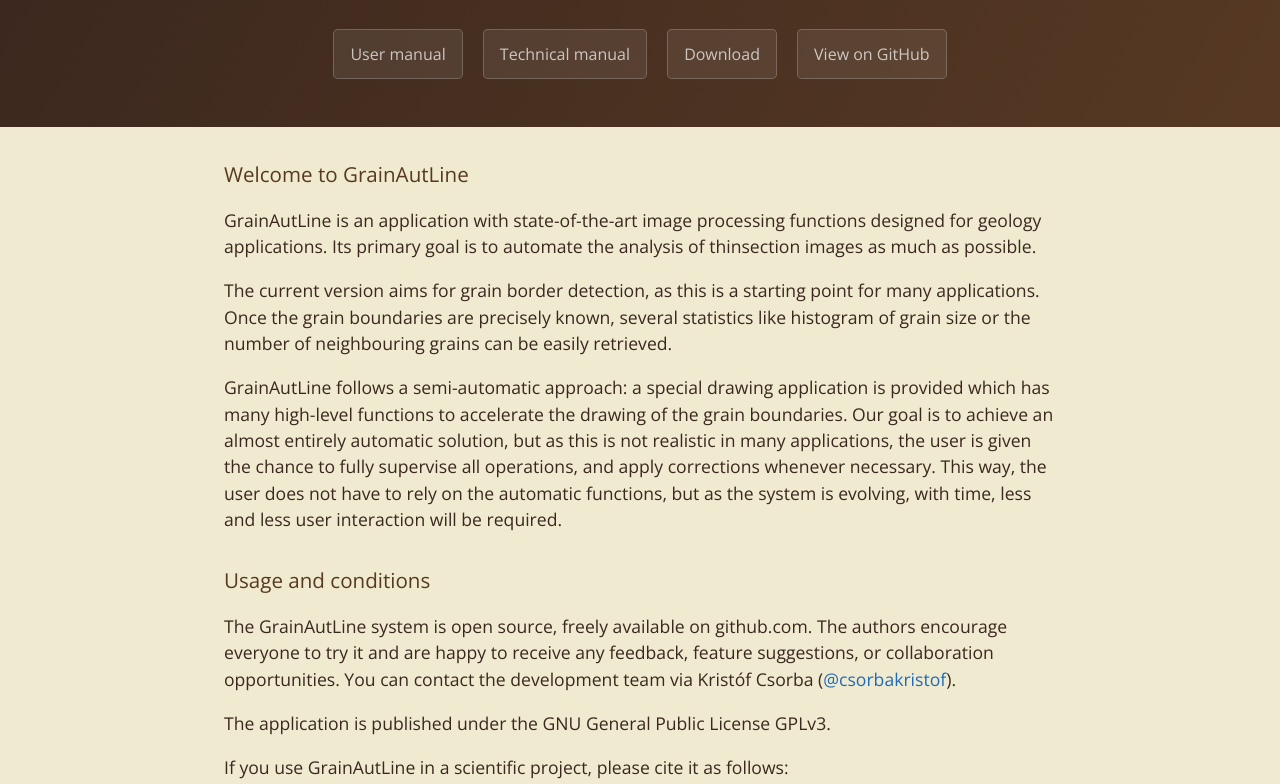
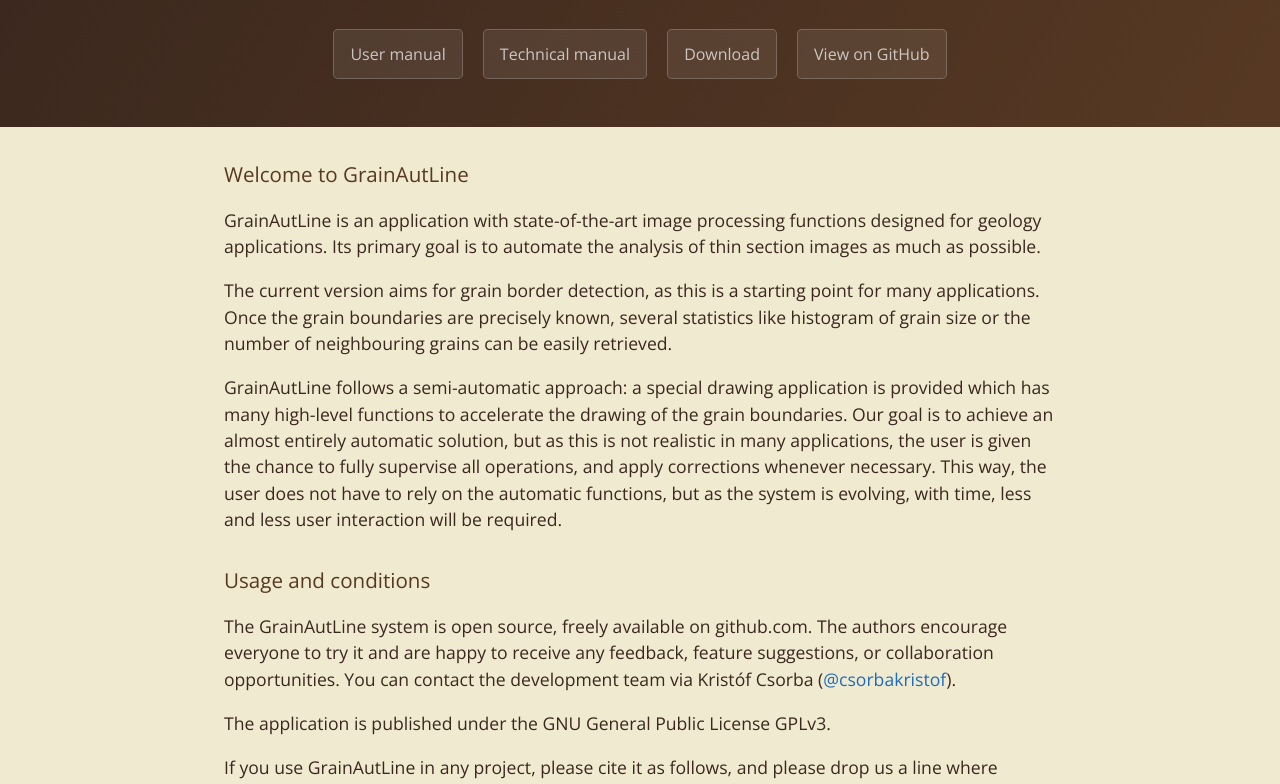
Before and after one commit to bmeaut/grainautline, a plain HTML site: page index.html in a window 1280 px wide. Shown: the part 160-944 px from the top of the page. Drawn offline with nearby package versions, Linux system fonts and the light colour scheme; files that its build step writes are made by us from their sources.

Commit message:
Small fixes in text.

```diff
--- a/index.html
+++ b/index.html
@@ -24,7 +24,7 @@
 <a id="welcome-to-grainautline" class="anchor" href="#welcome-to-grainautline" aria-hidden="true"><span class="octicon octicon-link"></span></a>Welcome to GrainAutLine</h3>
 
 <p>GrainAutLine is an application with state-of-the-art image processing functions designed for geology applications.
-Its primary goal is to automate the analysis of thinsection images as much as possible.</p>
+Its primary goal is to automate the analysis of thin section images as much as possible.</p>
 
 <p>The current version aims for grain border detection, as this is a starting point for many applications. Once the grain boundaries are precisely known, several statistics like histogram of grain size or the number of neighbouring grains can be easily retrieved.</p>
 
@@ -37,7 +37,7 @@ Its primary goal is to automate the analysis of thinsection images as much as po
 
 <p>The application is published under the GNU General Public License GPLv3.</p>
 
-<p>If you use GrainAutLine in a scientific project, please cite it as follows:</p>
+<p>If you use GrainAutLine in any project, please cite it as follows, and please drop us a line where GrainAutLine was cited, thank you.</p>
 
 <p>Kristóf Csorba, Lilla Barancsuk, Balázs Székely and Judit Zöldföldi: "GrainAutLine - A Supervised Grain Boundary Extraction Tool Supported by Image Processing and Pattern Recognition", in Proceedings of Association for the Study of Marble &amp; Other Stones In Antiquity (ASMOSIA) XI. International Conference, Split, Croatia, 18-22. May 2015.</p>
 
```
